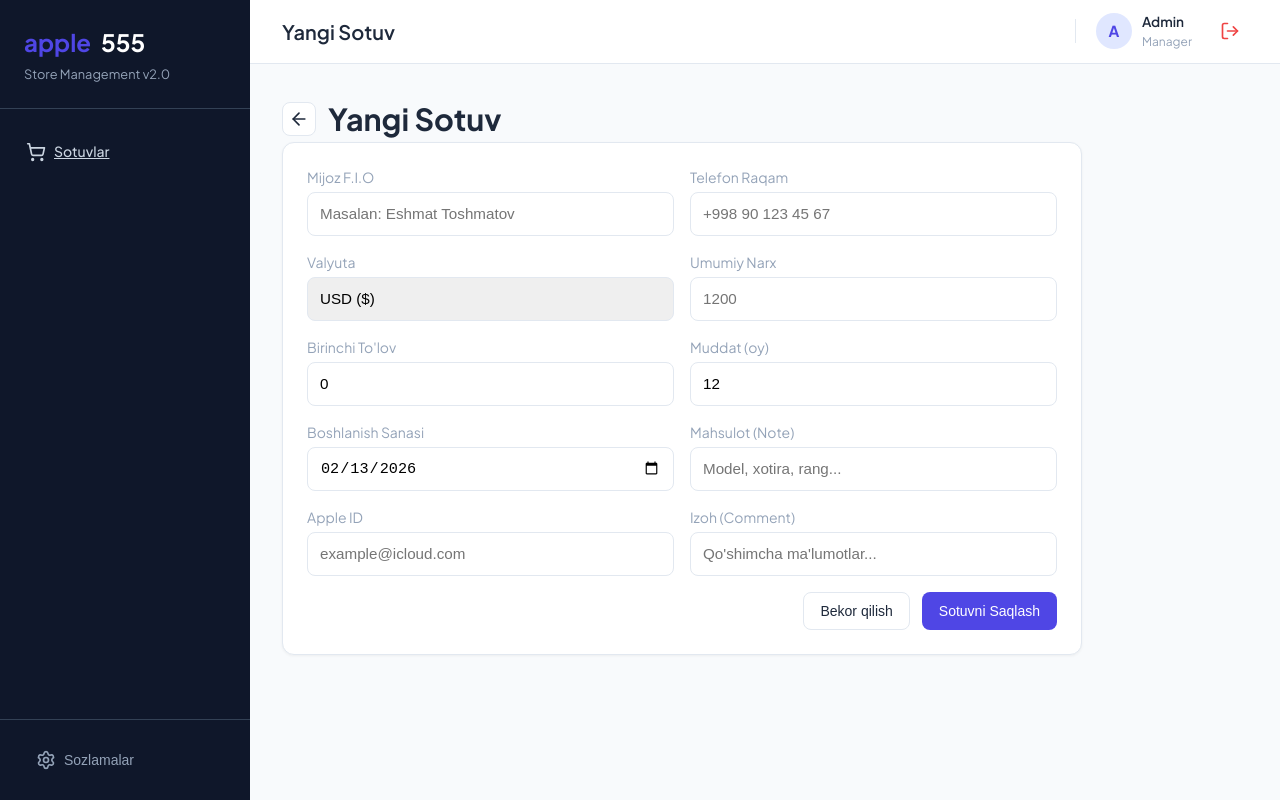
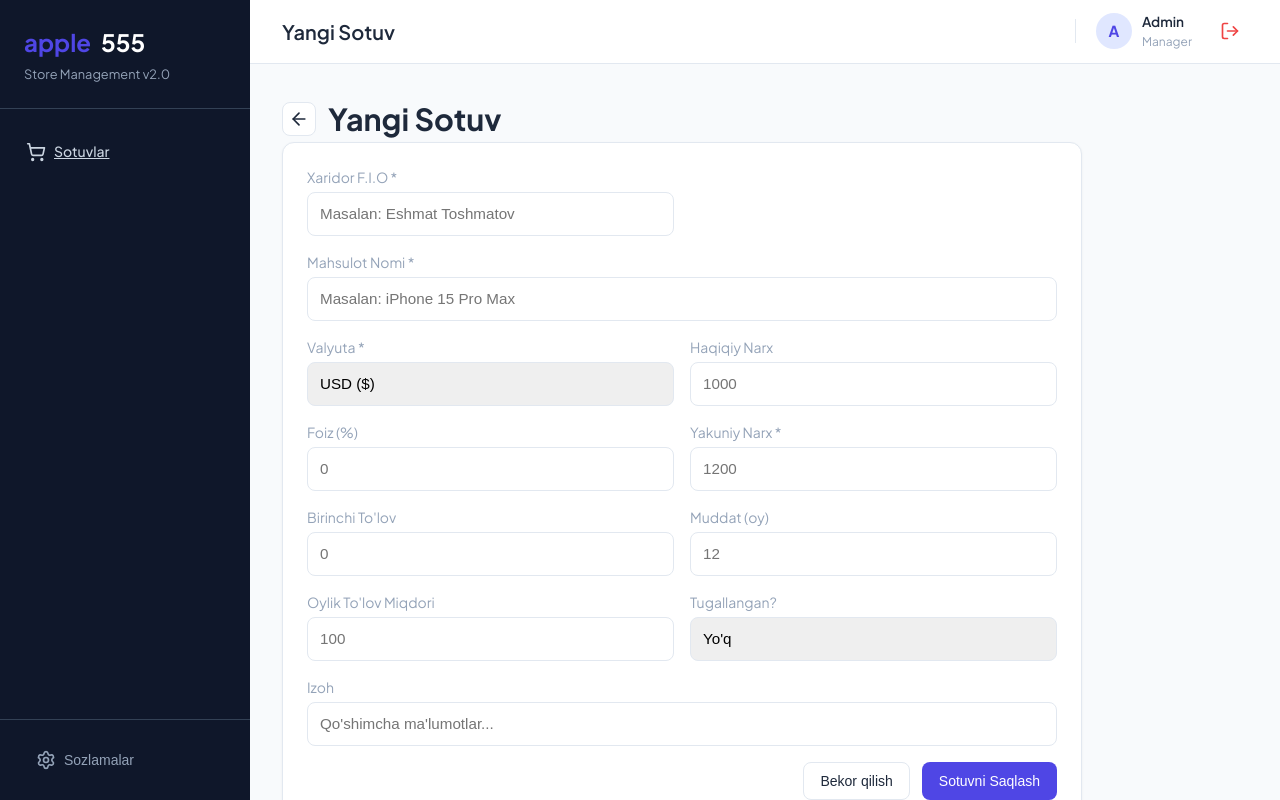
Before and after one commit to abdulhafiz0007/debt_management, a React (Vite) app: page /create-sale in a window 1280 px wide. Built offline with nearby package versions, Linux system fonts and the light colour scheme; no server answers; sample sign-in values are in the browser's storage.

Commit message:
refactor CreateSaleV2 component for improved form structure and data handling

```diff
--- a/src/pages/CreateSaleV2.jsx
+++ b/src/pages/CreateSaleV2.jsx
@@ -6,31 +6,39 @@ import { useNavigate } from 'react-router-dom';
 const CreateSaleV2 = () => {
     const { addSale } = useStore();
     const navigate = useNavigate();
+    const [isSubmitting, setIsSubmitting] = useState(false);
     const [formData, setFormData] = useState({
-        customerName: '',
-        phoneNumber: '',
-        note: '',
-        totalPrice: '',
-        downPayment: '0',
+        buyer: '',
+        productName: '',
         currency: 'USD',
-        durationMonths: '12',
-        startDate: new Date().toISOString().split('T')[0],
-        appleId: '',
+        realPrice: '',
+        percentage: '',
+        finalPrice: '',
+        firstPayment: '',
+        months: '',
+        monthlyPaymentAmount: '',
+        isDone: false,
         comment: ''
     });
 
-    const [isSubmitting, setIsSubmitting] = useState(false);
-
     const handleSubmit = async (e) => {
         e.preventDefault();
-        if (!formData.customerName || !formData.totalPrice) return;
+        if (!formData.buyer || !formData.productName || !formData.finalPrice) return;
 
         setIsSubmitting(true);
         const result = await addSale({
-            ...formData,
-            totalPrice: Number(formData.totalPrice),
-            downPayment: Number(formData.downPayment),
-            durationMonths: Number(formData.durationMonths)
+            buyer: formData.buyer,
+            productName: formData.productName,
+            currency: formData.currency,
+            realPrice: Number(formData.realPrice) || 0,
+            percentage: Number(formData.percentage) || 0,
+            finalPrice: Number(formData.finalPrice),
+            firstPayment: Number(formData.firstPayment) || 0,
+            months: Number(formData.months) || 0,
+            monthlyPaymentAmount: Number(formData.monthlyPaymentAmount) || 0,
+            isDone: formData.isDone,
+            comment: formData.comment,
+            soldAt: new Date().toISOString()
         });
 
         setIsSubmitting(false);
@@ -65,68 +73,103 @@ const CreateSaleV2 = () => {
 
             <div className="card">
                 <form onSubmit={handleSubmit}>
+                    {/* Buyer Section */}
                     <div className="responsive-grid mb-4">
                         <div>
-                            <label className="text-sm text-muted" style={{ display: 'block', marginBottom: '4px' }}>Mijoz F.I.O</label>
+                            <label className="text-sm text-muted" style={{ display: 'block', marginBottom: '4px' }}>Xaridor F.I.O *</label>
                             <input
                                 className="input"
-                                name="customerName"
+                                name="buyer"
                                 placeholder="Masalan: Eshmat Toshmatov"
-                                value={formData.customerName}
+                                value={formData.buyer}
                                 onChange={handleChange}
                                 required
                             />
                         </div>
-                        <div>
-                            <label className="text-sm text-muted" style={{ display: 'block', marginBottom: '4px' }}>Telefon Raqam</label>
+                        <div></div>
+                    </div>
+
+                    {/* Product Section */}
+                    <div className="responsive-grid mb-4">
+                        <div style={{ gridColumn: '1 / -1' }}>
+                            <label className="text-sm text-muted" style={{ display: 'block', marginBottom: '4px' }}>Mahsulot Nomi *</label>
                             <input
                                 className="input"
-                                name="phoneNumber"
-                                placeholder="+998 90 123 45 67"
-                                value={formData.phoneNumber}
+                                name="productName"
+                                placeholder="Masalan: iPhone 15 Pro Max"
+                                value={formData.productName}
                                 onChange={handleChange}
                                 required
                             />
                         </div>
                     </div>
 
+                    {/* Currency and Pricing */}
                     <div className="responsive-grid mb-4">
                         <div>
-                            <label className="text-sm text-muted" style={{ display: 'block', marginBottom: '4px' }}>Valyuta</label>
+                            <label className="text-sm text-muted" style={{ display: 'block', marginBottom: '4px' }}>Valyuta *</label>
                             <select
                                 className="input"
                                 name="currency"
                                 value={formData.currency}
                                 onChange={handleChange}
                                 style={{ width: '100%' }}
+                                required
                             >
                                 <option value="USD">USD ($)</option>
                                 <option value="UZS">UZS (so'm)</option>
                             </select>
                         </div>
                         <div>
-                            <label className="text-sm text-muted" style={{ display: 'block', marginBottom: '4px' }}>Umumiy Narx</label>
+                            <label className="text-sm text-muted" style={{ display: 'block', marginBottom: '4px' }}>Haqiqiy Narx</label>
                             <input
                                 className="input"
-                                name="totalPrice"
+                                name="realPrice"
+                                type="number"
+                                placeholder="1000"
+                                value={formData.realPrice}
+                                onChange={handleChange}
+                            />
+                        </div>
+                    </div>
+
+                    {/* Percentage and Prices */}
+                    <div className="responsive-grid mb-4">
+                        <div>
+                            <label className="text-sm text-muted" style={{ display: 'block', marginBottom: '4px' }}>Foiz (%)</label>
+                            <input
+                                className="input"
+                                name="percentage"
+                                type="number"
+                                placeholder="0"
+                                value={formData.percentage}
+                                onChange={handleChange}
+                            />
+                        </div>
+                        <div>
+                            <label className="text-sm text-muted" style={{ display: 'block', marginBottom: '4px' }}>Yakuniy Narx *</label>
+                            <input
+                                className="input"
+                                name="finalPrice"
                                 type="number"
                                 placeholder="1200"
-                                value={formData.totalPrice}
+                                value={formData.finalPrice}
                                 onChange={handleChange}
                                 required
                             />
                         </div>
                     </div>
 
+                    {/* Payment Info */}
                     <div className="responsive-grid mb-4">
                         <div>
                             <label className="text-sm text-muted" style={{ display: 'block', marginBottom: '4px' }}>Birinchi To'lov</label>
                             <input
                                 className="input"
-                                name="downPayment"
+                                name="firstPayment"
                                 type="number"
                                 placeholder="0"
-                                value={formData.downPayment}
+                                value={formData.firstPayment}
                                 onChange={handleChange}
                             />
                         </div>
@@ -134,54 +177,47 @@ const CreateSaleV2 = () => {
                             <label className="text-sm text-muted" style={{ display: 'block', marginBottom: '4px' }}>Muddat (oy)</label>
                             <input
                                 className="input"
-                                name="durationMonths"
+                                name="months"
                                 type="number"
                                 placeholder="12"
-                                value={formData.durationMonths}
+                                value={formData.months}
                                 onChange={handleChange}
-                                required
                             />
                         </div>
                     </div>
 
+                    {/* Monthly Payment */}
                     <div className="responsive-grid mb-4">
                         <div>
-                            <label className="text-sm text-muted" style={{ display: 'block', marginBottom: '4px' }}>Boshlanish Sanasi</label>
+                            <label className="text-sm text-muted" style={{ display: 'block', marginBottom: '4px' }}>Oylik To'lov Miqdori</label>
                             <input
                                 className="input"
-                                name="startDate"
-                                type="date"
-                                value={formData.startDate}
-                                onChange={handleChange}
-                                required
-                            />
-                        </div>
-                        <div>
-                            <label className="text-sm text-muted" style={{ display: 'block', marginBottom: '4px' }}>Mahsulot (Note)</label>
-                            <input
-                                className="input"
-                                name="note"
-                                placeholder="Model, xotira, rang..."
-                                value={formData.note}
-                                onChange={handleChange}
-                                required
-                            />
-                        </div>
-                    </div>
-
-                    <div className="responsive-grid mb-4">
-                        <div>
-                            <label className="text-sm text-muted" style={{ display: 'block', marginBottom: '4px' }}>Apple ID</label>
-                            <input
-                                className="input"
-                                name="appleId"
-                                placeholder="example@icloud.com"
-                                value={formData.appleId}
+                                name="monthlyPaymentAmount"
+                                type="number"
+                                placeholder="100"
+                                value={formData.monthlyPaymentAmount}
                                 onChange={handleChange}
                             />
                         </div>
                         <div>
-                            <label className="text-sm text-muted" style={{ display: 'block', marginBottom: '4px' }}>Izoh (Comment)</label>
+                            <label className="text-sm text-muted" style={{ display: 'block', marginBottom: '4px' }}>Tugallangan?</label>
+                            <select
+                                className="input"
+                                name="isDone"
+                                value={formData.isDone}
+                                onChange={(e) => setFormData({ ...formData, isDone: e.target.value === 'true' })}
+                                style={{ width: '100%' }}
+                            >
+                                <option value="false">Yo'q</option>
+                                <option value="true">Ha</option>
+                            </select>
+                        </div>
+                    </div>
+
+                    {/* Comment */}
+                    <div className="responsive-grid mb-4">
+                        <div style={{ gridColumn: '1 / -1' }}>
+                            <label className="text-sm text-muted" style={{ display: 'block', marginBottom: '4px' }}>Izoh</label>
                             <input
                                 className="input"
                                 name="comment"
```
